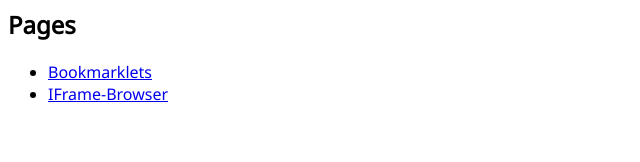
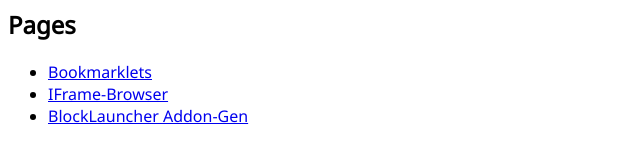
Before and after one commit to SuperOP535/superop535.github.io, a plain HTML site: page index.html in a window 1280 px wide. Shown: the whole page, without its empty margins (0-640 px from the left). Drawn offline with Linux system fonts and the light colour scheme.

Commit message:
add new repo

```diff
--- a/index.html
+++ b/index.html
@@ -4,5 +4,6 @@
   <ul>
     <li><a href="https://superop535.ml/bookmarklets">Bookmarklets</a></li>
     <li><a href="https://superop535.ml/iframe-browser">IFrame-Browser</a></li>
+    <li><a href="https://superop535.ml/bl-addon-gen">BlockLauncher Addon-Gen</a></li>
   </ul>
 </body>
```
